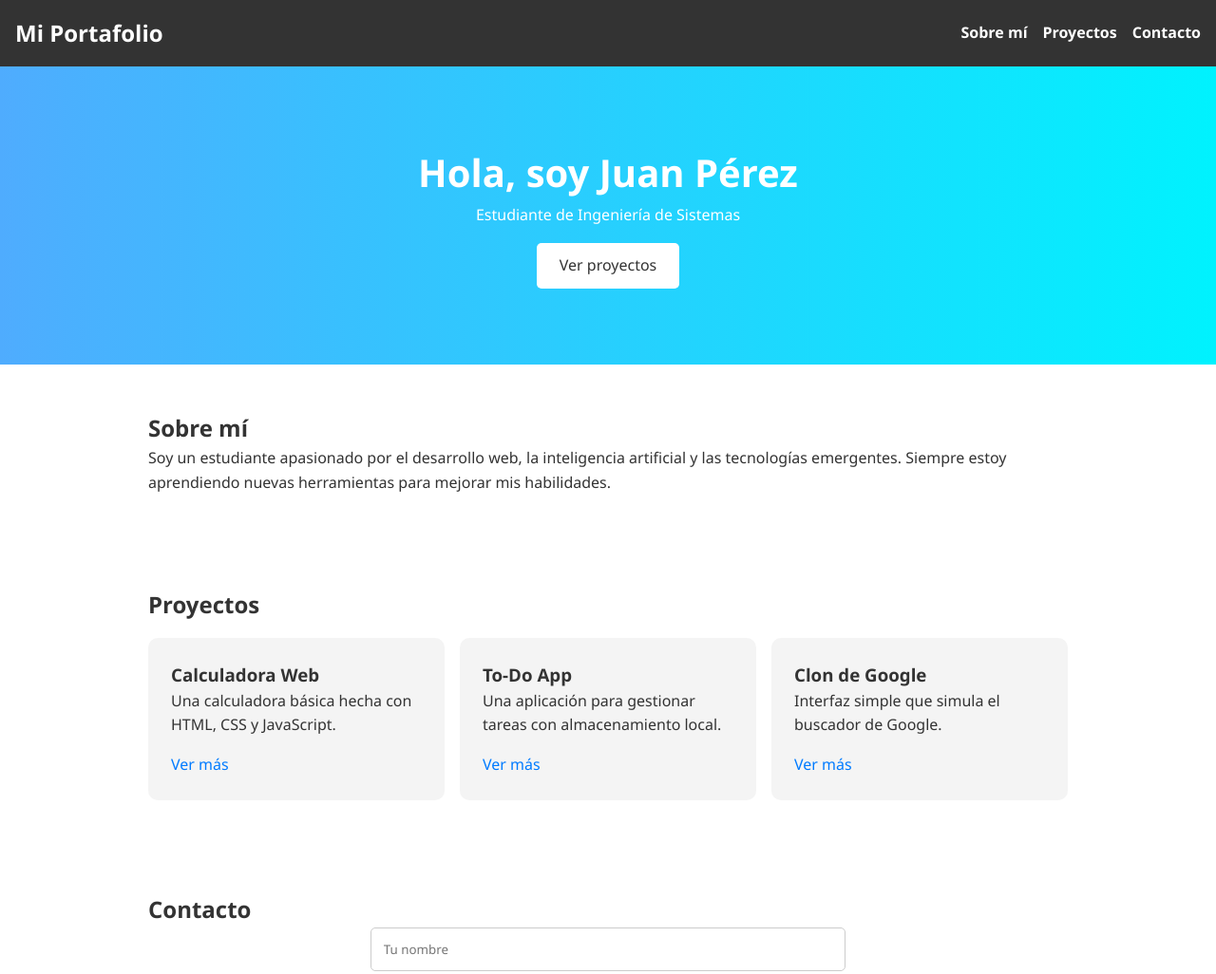
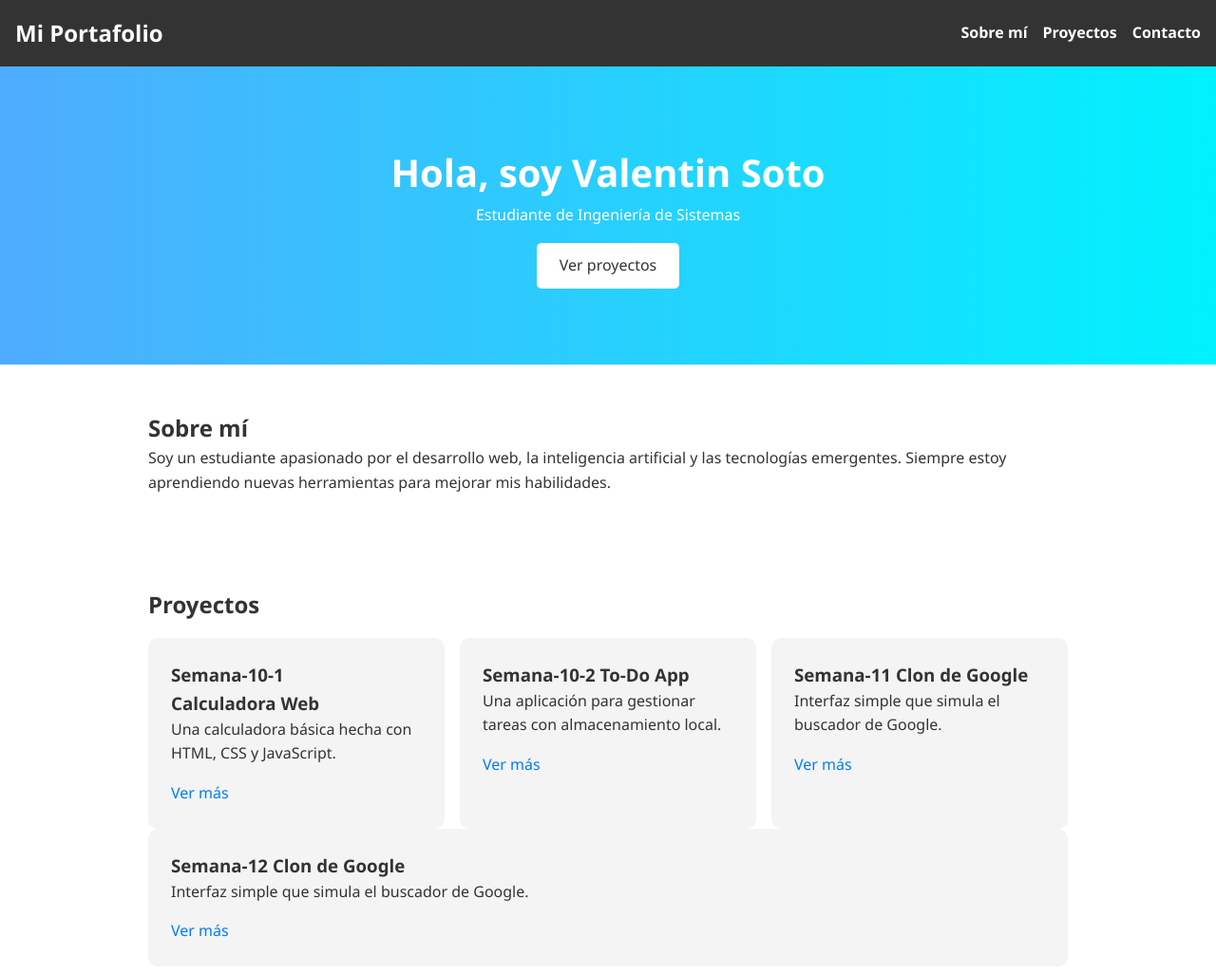
Before and after one commit to BrusSotoBarrientosV/Brus, a plain HTML site: page form.html in a window 1280 px wide. Shown: the top 1026 px of the page at 95% size. Drawn offline with Linux system fonts and the light colour scheme.

Commit message:
Update form.html

```diff
--- a/form.html
+++ b/form.html
@@ -19,7 +19,7 @@
   </header>
 
   <section class="hero">
-    <h2>Hola, soy Juan Pérez</h2>
+    <h2>Hola, soy Valentin Soto</h2>
     <p>Estudiante de Ingeniería de Sistemas</p>
     <a href="#proyectos" class="btn">Ver proyectos</a>
   </section>
@@ -33,17 +33,23 @@
     <h2>Proyectos</h2>
     <div class="proyectos-container">
       <div class="card">
-        <h3>Calculadora Web</h3>
+        <h3>Semana-10-1 <br/> Calculadora Web</h3>
         <p>Una calculadora básica hecha con HTML, CSS y JavaScript.</p>
         <a href="#">Ver más</a>
       </div>
       <div class="card">
-        <h3>To-Do App</h3>
+        <h3>Semana-10-2 To-Do App</h3>
         <p>Una aplicación para gestionar tareas con almacenamiento local.</p>
         <a href="#">Ver más</a>
       </div>
       <div class="card">
-        <h3>Clon de Google</h3>
+        <h3>Semana-11 Clon de Google</h3>
+        <p>Interfaz simple que simula el buscador de Google.</p>
+        <a href="#">Ver más</a>
+      </div>
+    </div>
+    <div class="card">
+        <h3>Semana-12 Clon de Google</h3>
         <p>Interfaz simple que simula el buscador de Google.</p>
         <a href="#">Ver más</a>
       </div>
```
